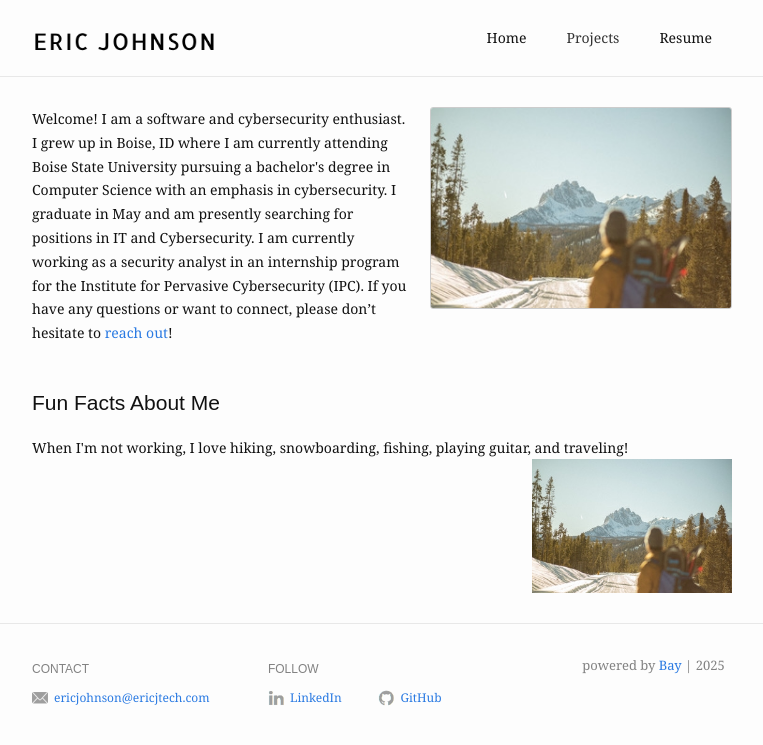
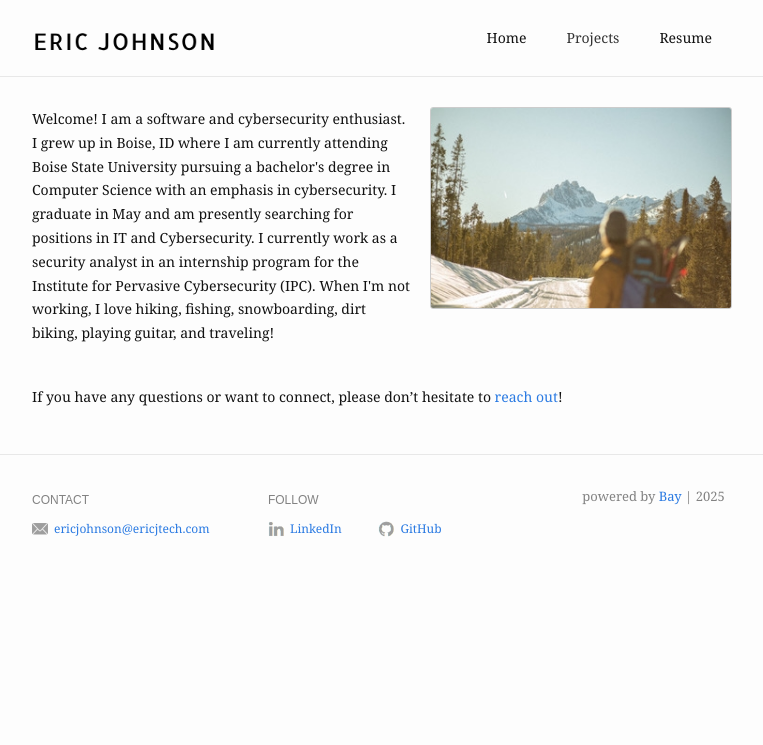
Before and after one commit to eboi1/eboi1.github.io, a Jekyll site: the page built from index.md, in a window 1280 px wide. Shown: the top 745 px of the page, without its empty margins (258-1021 px from the left). Built offline with Jekyll 4.4.1, drawn with Linux system fonts in a browser that asks for light colours.

Commit message:
index edits

```diff
--- a/index.md
+++ b/index.md
@@ -5,11 +5,12 @@ profile_picture:
   alt: website picture
 ---
 <p>
-  Welcome! I am a software and cybersecurity enthusiast. I grew up in Boise, ID where I am currently attending Boise State University pursuing a bachelor's degree in Computer Science with an emphasis in cybersecurity. I graduate in May and am presently searching for positions in IT and Cybersecurity. I am currently working as a security analyst in an internship program for the Institute for Pervasive Cybersecurity (IPC). If you have any questions or want to connect, please don’t hesitate to <a href="mailto:ericjohnson@ericjtech.com">reach out</a>!
+  Welcome! I am a software and cybersecurity enthusiast. I grew up in Boise, ID where I am currently attending Boise State University pursuing a bachelor's degree in Computer Science with an emphasis in cybersecurity. I graduate in May and am presently searching for positions in IT and Cybersecurity. I currently work as a security analyst in an internship program for the Institute for Pervasive Cybersecurity (IPC). When I'm not working, I love hiking, fishing, snowboarding, dirt biking, playing guitar, and traveling!
+  </p>
+
+<!-- <h2 style="margin-top: 40px;">Fun Facts About Me</h2> -->
+<p style="margin-top: 40px;">
+  If you have any questions or want to connect, please don’t hesitate to <a href="mailto:ericjohnson@ericjtech.com">reach out</a>!
+  <!-- When I'm not working, I love hiking, fishing, snowboarding, dirt biking, learning a new instrument, and traveling!
+    <img src="/assets/img/eric-profile-pic.jpg" alt="Another Image" style="float: right; width: 200px; margin-left: 20px;"> -->
 </p>
-
-<h2 style="margin-top: 40px;">Fun Facts About Me</h2>
-<p>
-  When I'm not working, I love hiking, snowboarding, fishing, playing guitar, and traveling!
-    <img src="/assets/img/eric-profile-pic.jpg" alt="Another Image" style="float: right; width: 200px; margin-left: 20px;">
-</p>
```
